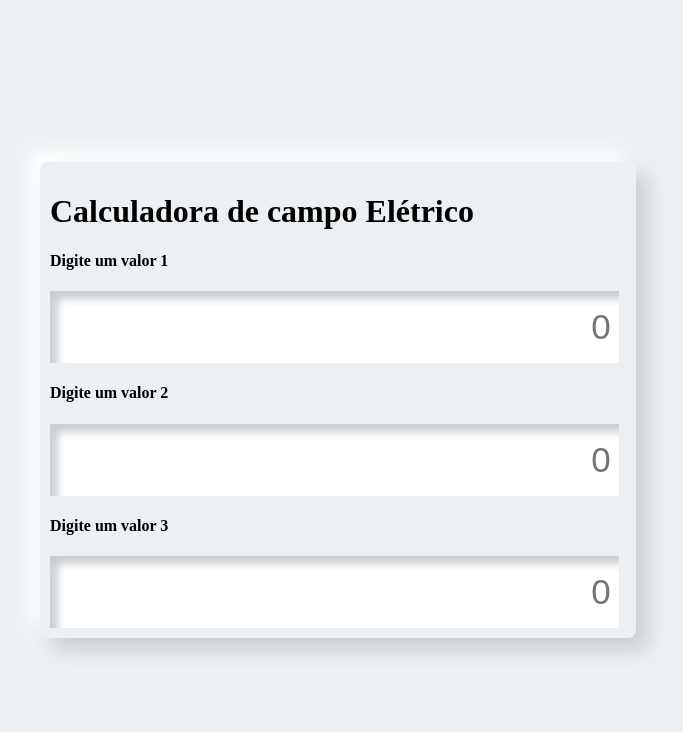
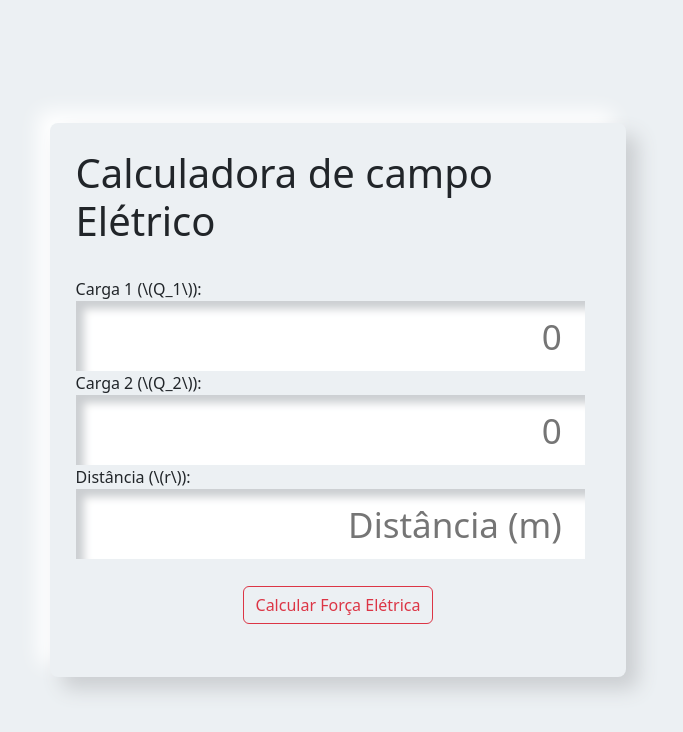
Before and after one commit to lealkedna/CalculadoraDeCampoEletrico, a plain HTML site: page index.html in a window 1280 px wide. Shown: the whole page, without its empty margins (302-985 px from the left). Drawn offline with nearby package versions, Linux system fonts and the light colour scheme.

Commit message:
feat: desenvolvendo os campos de entrada

```diff
--- a/index.html
+++ b/index.html
@@ -1,31 +1,45 @@
 <!DOCTYPE html>
 <html lang="pt-br">
+
 <head>
     <meta charset="UTF-8">
     <meta name="viewport" content="width=device-width, initial-scale=1.0">
+    <link href="https://cdn.jsdelivr.net/npm/bootstrap@5.3.2/dist/css/bootstrap.min.css" rel="stylesheet"
+        integrity="sha384-T3c6CoIi6uLrA9TneNEoa7RxnatzjcDSCmG1MXxSR1GAsXEV/Dwwykc2MPK8M2HN" crossorigin="anonymous">
     <link rel="stylesheet" href="main.css">
     <title>Calculadora Cientifica</title>
 </head>
+
 <body>
     <div class="container">
-        <h1>Calculadora de campo Elétrico</h1>
-        <h4>Digite um valor 1 </h4>
-        <div class="display">
-            <input id="screen" type="text" placeholder="0">
+        <h1>Calculadora de campo Elétrico</h1><br />
+        <div class="display" >
+            <label for="q1">Carga 1 (\(Q_1\)): </label>
+            <input class="screen" type="number" id="q1" step="any" placeholder="0">
+
+            <label for="q2">Carga 2 (\(Q_2\)): </label>
+            <input  class="screen" type="number" id="q2" step="any" placeholder="0">
+
+            <label for="distance">Distância (\(r\)): </label>
+            <input class="screen" type="number" id="distance" placeholder="Distância (m)" step="any"><br />
         </div>
+        <div class="btn">
+            <div class="row">
+                <button class="btn btn-outline-danger" onclick="calcularForcaEletrica()"> Calcular Força Elétrica
+                </button>
 
-        <h4>Digite um valor 2 </h4>
-        <div class="display">
-            <input id="screen" type="text" placeholder="0">
+            </div>
         </div>
-
-         <h4>Digite um valor 3 </h4>
-        <div class="display">
-            <input id="screen" type="text" placeholder="0">
-        </div>
+        <div id="result"></div>
 
 
     </div>
+
+
     <script src="script.js"></script>
+    <script src="https://cdn.jsdelivr.net/npm/bootstrap@5.3.2/dist/js/bootstrap.bundle.min.js"
+        integrity="sha384-C6RzsynM9kWDrMNeT87bh95OGNyZPhcTNXj1NW7RuBCsyN/o0jlpcV8Qyq46cDfL"
+        crossorigin="anonymous"></script>
 </body>
+
 </html>
--- a/main.css
+++ b/main.css
@@ -10,14 +10,13 @@ body{
 
 .container{
     width: 45%;
-    /* height: 45vh; */
-    padding: 10px;
+    padding: 2%;
     border-radius: 8px;
     box-shadow: 12px 12px 20px #cbced1,
                 -12px -12px 20px #ffffff;
 }
 
-.display #screen{
+.screen{
     width: 97%;
     height: 70px;
     font-size: 35px;
@@ -27,24 +26,19 @@ body{
     padding-right: .5rem;
     box-shadow: inset 8px 8px 8px #cbced1,
                 inset  -8px -8px 8px #ffffff ;
+
 }
 
-.btns{
-    width: 100%;
-    margin-top: 1.7em;
+.btn{
     display: flex;
     justify-content: center;
-    flex-direction: column;
+    align-items: center;
+    margin-top: 10px;
 }
 
-.btns .row button{
-    width: 80px;
-    height: 30px;
-    font-size: 16px;
-    border: none;
-    outline:none;
-    margin: 5px;
-    border-radius:4px;
-    box-shadow: 5px 5px 8px #00000020,
-                -5px -5px 8px #ffffff;
-}
+
+
+#result {
+    margin-top: 20px;
+    font-weight: bold;
+  }
--- a/script.js
+++ b/script.js
@@ -1,9 +1,11 @@
-var screen = document.querySelector('#screen');
-var btn = document.querySelectorAll('.btn');
+function calcularForcaEletrica() {
+    const k = 9e9; // constante eletrostática em N m^2/C^2
 
-for(item of btn){
-    item.addEventListener('click', (e)=>{
-        btntext=e.target.innerText;
-        screen.value+=btntext;
-    });
-}
+    const q1 = parseFloat(document.getElementById("q1").value);
+    const q2 = parseFloat(document.getElementById("q2").value);
+    const distance = parseFloat(document.getElementById("distance").value);
+
+    const force = (k * Math.abs(q1) * Math.abs(q2)) / Math.pow(distance, 2);
+
+    document.getElementById("result").innerText = `Força Elétrica: ${force.toExponential(2)} N`;
+  }
```
